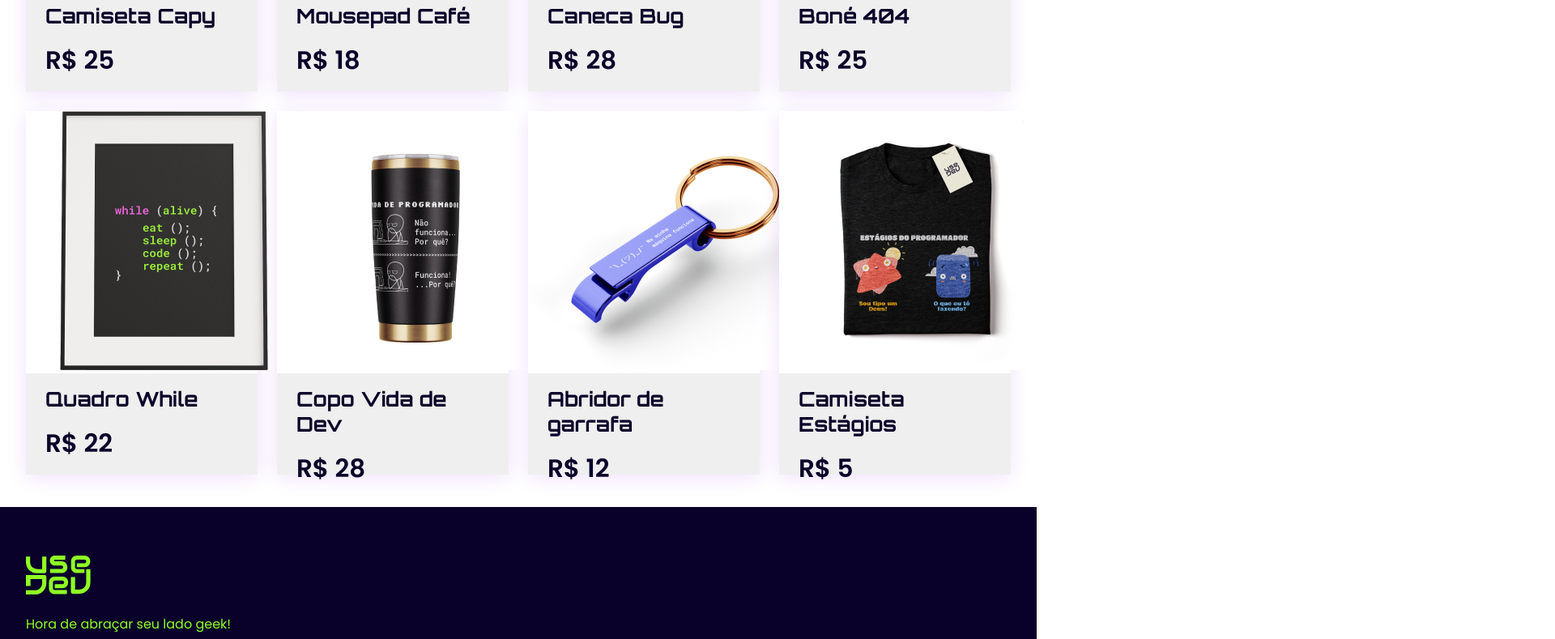
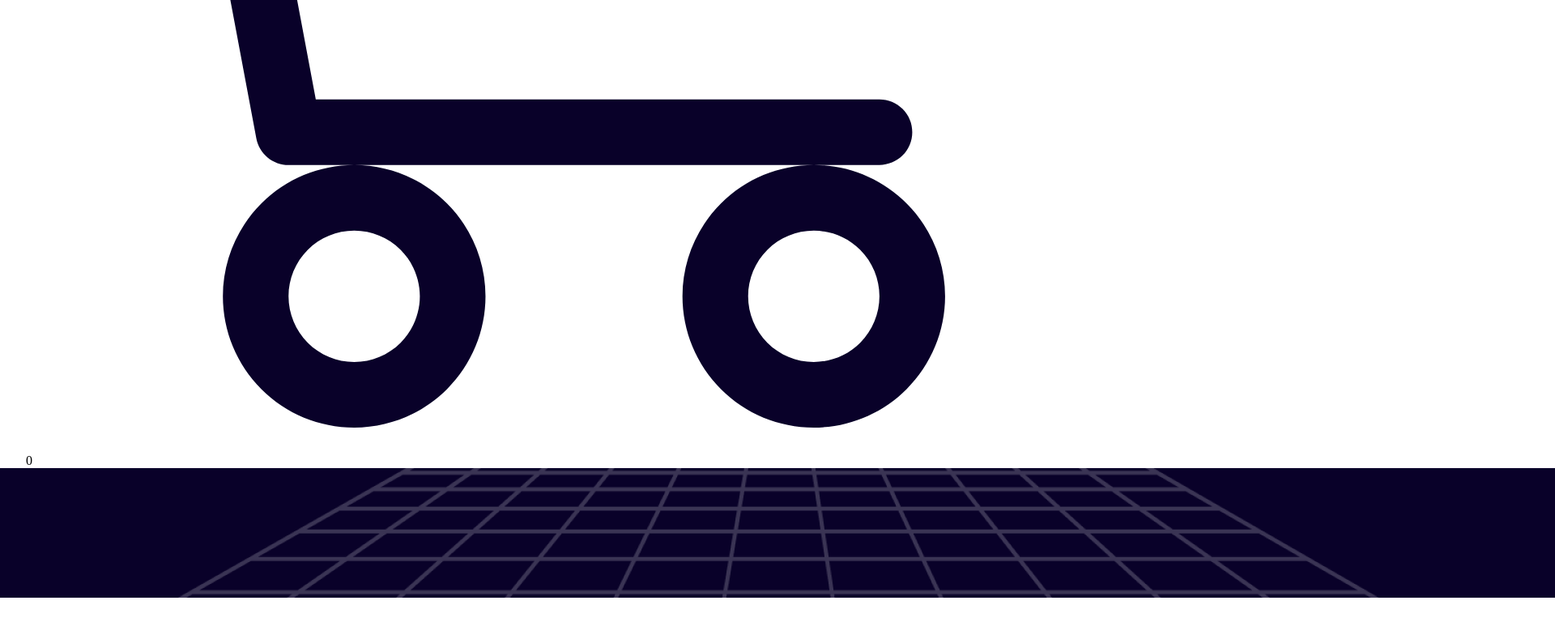
Before and after one commit to brennoluan/ng-usedev, an Angular app: page / in a window 1280 px wide. Shown: the part 740-1529 px from the top of the page at 81% size, 1920 px wide, since content can reach past the window. Built offline with nearby package versions, Linux system fonts and the light colour scheme.

Commit message:
refactor: remove unused header, footer, and product styles from CSS

```diff
--- a/src/styles.css
+++ b/src/styles.css
@@ -31,164 +31,6 @@ h3 {
   margin: 0 auto;
   height: 100%;
   padding: 0 32px;
-}
-
-header {
-  height: 112px;
-}
-
-header > .container {
-  display: flex;
-  align-items: center;
-  justify-content: space-between;
-
-  @media (max-width: 480px) {
-    padding: 0 60px;
-  }
-}
-
-header .cart {
-  position: relative;
-}
-
-header .badge {
-  background-color: #8fff24;
-  color: #090129;
-  font-family: 'Poppins', sans-serif;
-  font-weight: 600;
-  font-size: 12px;
-  text-align: center;
-  border-radius: 50%;
-  position: absolute;
-  display: inline-block;
-  padding-top: 1px;
-  width: 20px;
-  height: 20px;
-  left: 20px;
-  bottom: 20px;
-}
-
-.banner {
-  height: 160px;
-  width: 100%;
-  object-fit: cover;
-}
-
-footer {
-  background-color: #090129;
-  padding: 60px 0;
-}
-
-footer > .container {
-  display: flex;
-  flex-direction: column;
-  align-items: start;
-  gap: 24px;
-}
-
-footer .slogan {
-  color: #8fff24;
-  font-family: 'Poppins', sans-serif;
-  font-weight: 400;
-  font-size: 16px;
-}
-
-.product-list {
-  display: grid;
-  grid-template-columns: repeat(4, minmax(0, 1fr));
-  gap: 24px;
-  margin: 40px 0;
-
-  @media (max-width: 1024px) {
-    grid-template-columns: repeat(3, minmax(0, 1fr));
-  }
-
-  @media (max-width: 800px) {
-    grid-template-columns: repeat(2, minmax(0, 1fr));
-  }
-
-  @media (max-width: 480px) {
-    grid-template-columns: repeat(1, minmax(0, 1fr));
-  }
-}
-
-.product-card {
-  width: 100%;
-  box-shadow: 0px 4px 24px 0px #780bf71f;
-}
-
-.product-image {
-  width: 100%;
-  height: 320px;
-  object-fit: cover;
-}
-
-.product-info {
-  background-color: #efefef;
-  color: #090129;
-  height: 125px;
-  padding: 16px 24px;
-  display: flex;
-  flex-direction: column;
-  gap: 16px;
-}
-
-.product-name {
-  font-family: 'Orbitron', sans-serif;
-  font-weight: 700;
-  font-size: 25px;
-}
-
-.product-price {
-  font-family: 'Poppins', sans-serif;
-  font-weight: 600;
-  font-size: 31px;
-}
-
-.product-detail {
-  display: flex;
-  padding: 40px 0;
-
-  @media (max-width: 480px) {
-    flex-direction: column;
-  }
-}
-
-.product-detail-image {
-  width: 645px;
-  object-fit: cover;
-
-  @media (max-width: 480px) {
-    width: 100%;
-  }
-}
-
-.product-detail-info {
-  display: flex;
-  flex-direction: column;
-  gap: 8px;
-}
-
-.product-detail-name {
-  font-family: 'Orbitron', sans-serif;
-  font-weight: 700;
-  font-size: 39px;
-  color: #090129;
-}
-
-.product-detail-description {
-  font-family: 'Poppins', sans-serif;
-  font-weight: 400;
-  font-size: 20px;
-  color: #090129;
-}
-
-.product-detail-price {
-  font-family: 'Poppins', sans-serif;
-  font-weight: 600;
-  font-size: 31px;
-  color: #090129;
-  padding-bottom: 32px;
 }
 
 .cart {
```
